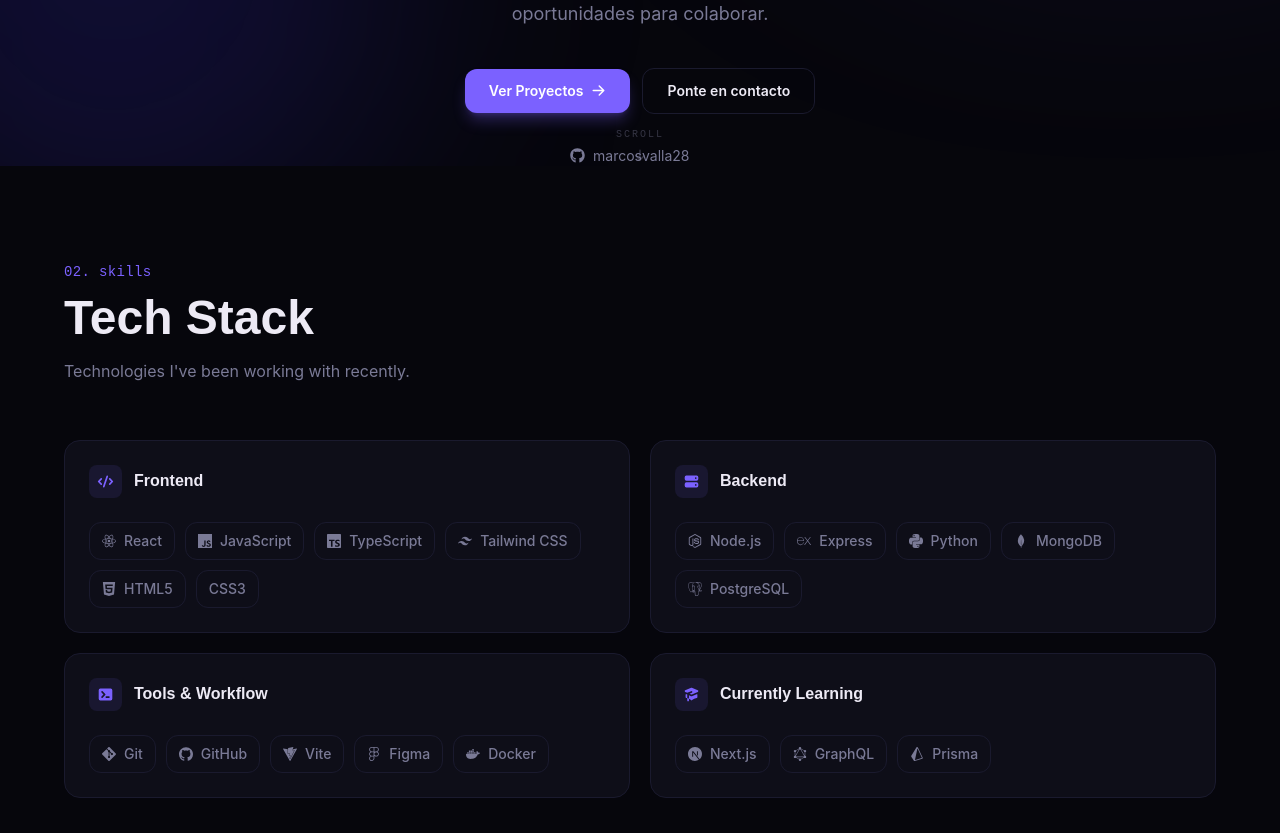
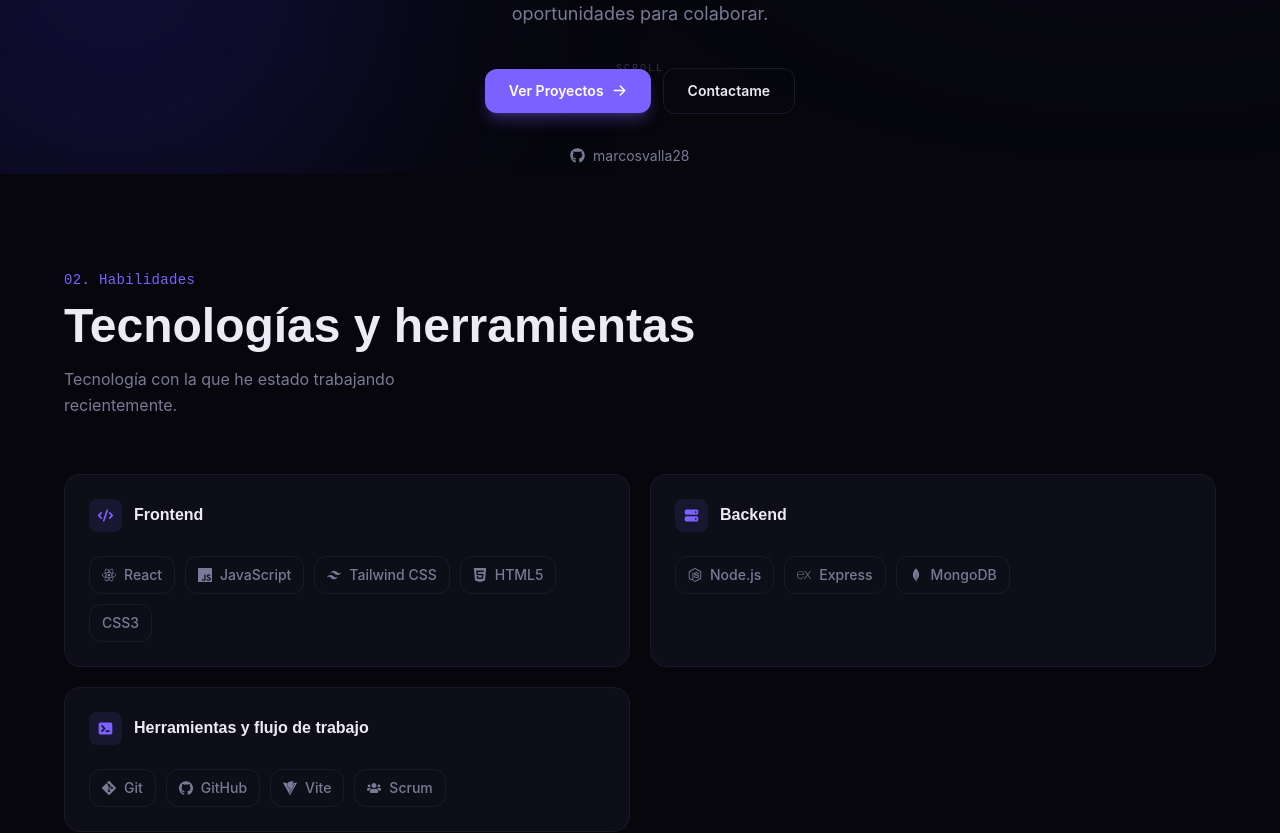
Before and after one commit to marcosvalla28/PortafolioMarcos, a React (Vite) app: page / in a window 1280 px wide. Shown: the part 700-1533 px from the top of the page. Built offline with nearby package versions, Linux system fonts and the light colour scheme.

Commit message:
ajustando informacion en about y skills

```diff
--- a/src/sections/Hero.jsx
+++ b/src/sections/Hero.jsx
@@ -184,7 +184,7 @@
             whileTap={{ scale: 0.97 }}
             transition={{ type: "spring", stiffness: 400, damping: 18 }}
           >
-            Ponte en contacto
+            Contactame
           </motion.a>
         </motion.div>
 
@@ -194,7 +194,7 @@
           href={`https://github.com/${GITHUB}`}
           target="_blank"
           rel="noopener noreferrer"
-          className="inline-flex items-center gap-2 text-sm text-muted hover:text-foreground transition-colors duration-200 group"
+          className="inline-flex mb-2 items-center gap-2 text-sm text-muted hover:text-foreground transition-colors duration-200 group"
         >
           <FaGithub size={15} />
           <span>{GITHUB}</span>
@@ -209,7 +209,7 @@
         initial={{ opacity: 0 }}
         animate={{ opacity: 1 }}
         transition={{ delay: 1.6, duration: 0.7 }}
-        className="absolute bottom-1 left-1/2 -translate-x-1/2 flex flex-col items-center gap-1.5"
+        className="fixed bottom-1 left-1/2 -translate-x-1/2 flex flex-col items-center gap-1.5"
         aria-hidden="true"
       >
         <span className="text-[10px] text-muted/40 tracking-[0.2em] uppercase font-mono">
--- a/src/sections/Projects.jsx
+++ b/src/sections/Projects.jsx
@@ -92,7 +92,7 @@
           {/* CTA — ver todos en GitHub */}
           <Button
             as="a"
-            href="https://github.com/yourusername"
+            href="https://github.com/marcosvalla28"
             target="_blank"
             rel="noopener noreferrer"
             variant="secondary"
@@ -100,7 +100,7 @@
             iconRight={<HiArrowRight size={14} />}
             className="self-start md:self-auto shrink-0"
           >
-            All projects
+            Todos los Proyectos
           </Button>
         </motion.div>
 
--- a/src/sections/Skills.jsx
+++ b/src/sections/Skills.jsx
@@ -6,6 +6,7 @@
   SiGit, SiGithub, SiVite, SiFigma, SiDocker,
   SiNextdotjs, SiGraphql, SiPrisma,
 } from "react-icons/si";
+import { FaUsers } from "react-icons/fa";
 
 // ─── Config — personalizá tus categorías ────────────────────────────────────
 // Nota: si algún ícono de react-icons/si no existe, simplemente omití el
@@ -18,7 +19,6 @@
     skills: [
       { name: "React",        icon: SiReact       },
       { name: "JavaScript",   icon: SiJavascript  },
-      { name: "TypeScript",   icon: SiTypescript  },
       { name: "Tailwind CSS", icon: SiTailwindcss },
       { name: "HTML5",        icon: SiHtml5       },
       { name: "CSS3",         icon: SiCss        },
@@ -31,31 +31,18 @@
     skills: [
       { name: "Node.js",    icon: SiNodedotjs  },
       { name: "Express",    icon: SiExpress    },
-      { name: "Python",     icon: SiPython     },
       { name: "MongoDB",    icon: SiMongodb    },
-      { name: "PostgreSQL", icon: SiPostgresql },
     ],
   },
   {
     id: "tools",
-    label: "Tools & Workflow",
+    label: "Herramientas y flujo de trabajo",
     icon: HiTerminal,
     skills: [
       { name: "Git",    icon: SiGit    },
       { name: "GitHub", icon: SiGithub },
       { name: "Vite",   icon: SiVite   },
-      { name: "Figma",  icon: SiFigma  },
-      { name: "Docker", icon: SiDocker },
-    ],
-  },
-  {
-    id: "learning",
-    label: "Currently Learning",
-    icon: HiAcademicCap,
-    skills: [
-      { name: "Next.js", icon: SiNextdotjs },
-      { name: "GraphQL", icon: SiGraphql   },
-      { name: "Prisma",  icon: SiPrisma    },
+      { name: "Scrum",  icon: FaUsers  },
     ],
   },
 ];
@@ -119,13 +106,13 @@
         >
           {/* Número de sección — ajustá según el orden final */}
           <p className="font-mono text-accent text-sm mb-3 tracking-wide">
-            02. skills
+            02. Habilidades
           </p>
           <h2 className="font-display font-bold text-4xl md:text-5xl text-foreground mb-4">
-            Tech Stack
+            Tecnologías y herramientas
           </h2>
           <p className="text-muted text-base leading-relaxed max-w-md">
-            Technologies I&apos;ve been working with recently.
+            Tecnología con la que he estado trabajando recientemente.
           </p>
         </motion.div>
 
```
